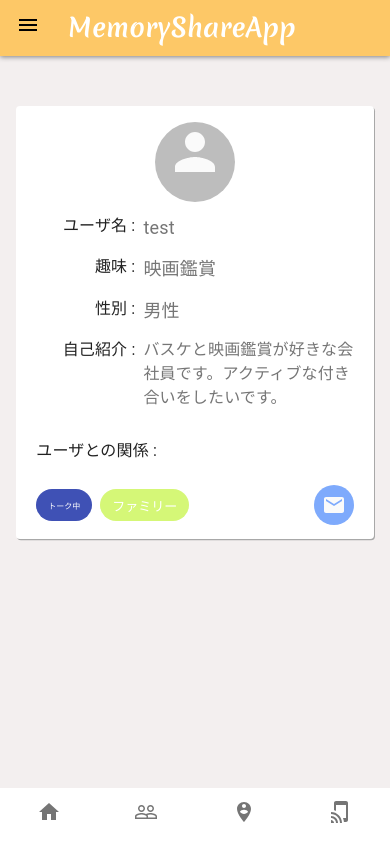
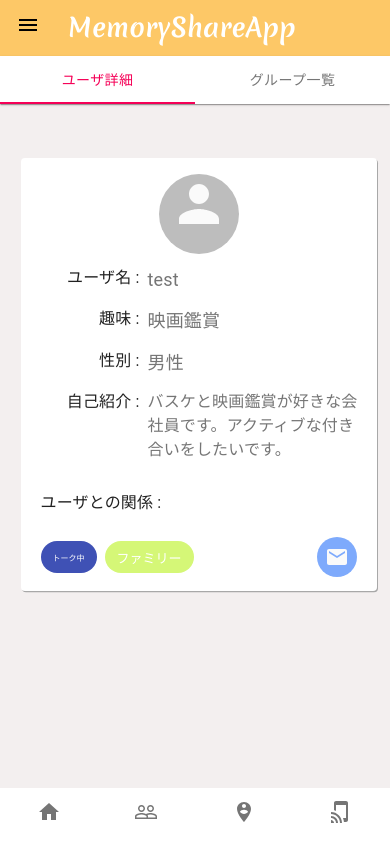
Before and after one commit to toshi1023/memory-shared-front, a React (Create React App) app: page /users/test in a window 390 px wide. Built offline with nearby package versions, Linux system fonts and the light colour scheme.

Commit message:
MobileHeaderTab implements

```diff
--- a/src/styles/users/users.scss
+++ b/src/styles/users/users.scss
@@ -10,8 +10,7 @@
     }
 
     .title_space {
-        margin-top: 15px;
-        margin-bottom: 15px;
+        margin: 15px;
 
         &.center {
             text-align: center;
--- /dev/null
+++ b/src/views/components/common/MobileHeaderTab.tsx
@@ -0,0 +1,51 @@
+import React, { useState } from 'react';
+import Paper from '@material-ui/core/Paper';
+import { makeStyles } from '@material-ui/core/styles';
+import Tabs from '@material-ui/core/Tabs';
+import Tab from '@material-ui/core/Tab';
+import { MOBILE_HEADER_TAB } from '../../types/commonTypes';
+
+const useStyles = makeStyles({
+  root: {
+    flexGrow: 1,
+    maxWidth: 500,
+  },
+});
+
+/**
+ * 画面切り替えメニュー(スマホ専用)
+ * @returns
+ */
+const MobileHeaderTab: React.FC<MOBILE_HEADER_TAB> = (props) => {
+  const classes = useStyles();
+  const [value, setValue] = useState(0);
+
+  const handleChange = (event: React.ChangeEvent<{}>, newValue: number) => {
+    setValue(newValue);
+    if(newValue === 0) {
+      props.callback.function1();
+      return;
+    }
+    if(newValue === 1) {
+      props.callback.function2();
+      return;
+    }
+  };
+
+  return (
+    <Paper square className={classes.root}>
+      <Tabs
+        value={value}
+        onChange={handleChange}
+        variant="fullWidth"
+        indicatorColor="secondary"
+        textColor="secondary"
+      >
+        <Tab label={props.label.label1} />
+        <Tab label={props.label.label2} />
+      </Tabs>
+    </Paper>
+  );
+}
+
+export default MobileHeaderTab
--- a/src/views/pages/users/Detail.tsx
+++ b/src/views/pages/users/Detail.tsx
@@ -2,6 +2,7 @@ import React from 'react';
 import '../../../styles/home/home.scss';
 import UserCard from '../../components/users/UserCard';
 import GroupListData from '../../components/users/GroupListData';
+import MobileHeaderTab from '../../components/common/MobileHeaderTab';
 import { Grid, Typography, Hidden } from '@material-ui/core';
 import DisplayStyles from '../../../styles/common/displayMode';
 
@@ -9,6 +10,18 @@ import group_list from '../../../data/group_list_data.json';
 
 const UserDetail: React.FC = () => {
     const displayStyles = DisplayStyles();
+
+    // MobileHeaderTab用のラベルを設定
+    const label = {
+        label1: 'ユーザ詳細',
+        label2: 'グループ一覧'
+    }
+
+    // MobileHeaderTab用のcallback関数を設定
+    const callback = {
+        function1: () => console.log('function1'),
+        function2: () => console.log('function2')
+    }
 
     const profile = {
         id: 2,
@@ -23,10 +36,28 @@ const UserDetail: React.FC = () => {
 
     return (
         <div id="user_detail">
-            <Grid container justify="center" className="card">
+            <Grid container>
+                <Hidden mdUp smUp>
+                    <Grid item xs={12}>
+                        <MobileHeaderTab label={label} callback={callback} />
+                    </Grid>
+                </Hidden>
+            </Grid>
+            <Grid container justify="center" spacing={1} className="card">
+                <Grid item md>
+                    {/* 広告用写真 */}
+                </Grid>
                 <Grid item xs={11} sm={7} md={5}>
                     <UserCard data={profile} />
                 </Grid>
+                <Hidden xsDown smDown>
+                    <Grid item md className="title_space center">
+                        <Typography className="title">
+                            参加中のグループ
+                        </Typography>
+                        <GroupListData data={group_list} />
+                    </Grid>
+                </Hidden>
             </Grid>
             <Grid container>
                 <Hidden mdUp xsDown>
```
Also changed, not shown: src/views/types/commonTypes.ts (+16 -0 lines).
